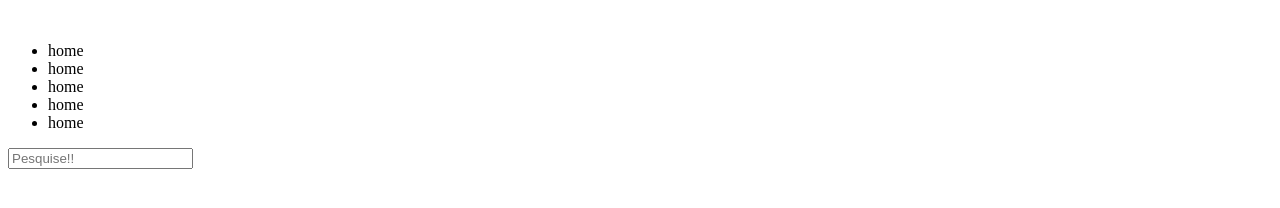
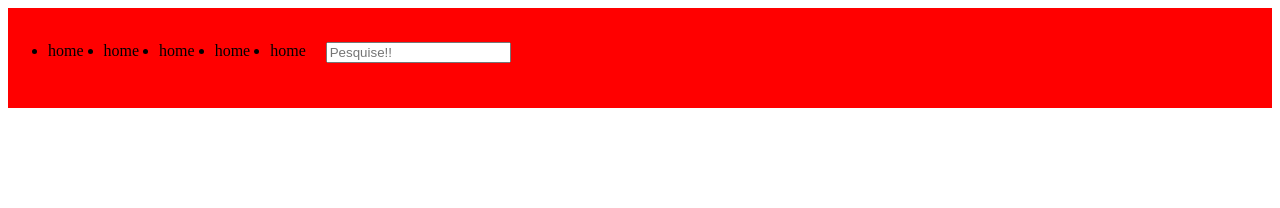
Before and after one commit to vetongameleira/novoTeste, a plain HTML site: page index.html in a window 1280 px wide. Drawn offline with Linux system fonts and the light colour scheme.

Commit message:
adicao de estilos na pagina

```diff
--- /dev/null
+++ b/css/estilo.css
@@ -0,0 +1,9 @@
+header{
+    width:100%;
+    height:100px;
+    background-color:red;
+}
+nav ul li{
+    float:left;
+    margin-right:20px;
+}
--- a/index.html
+++ b/index.html
@@ -6,7 +6,7 @@
         <meta name="author" content="">
         <meta name="description" content="">
         <link rel="icon" href="" media="all">
-        <link rel="stylesheet" href="" media="">
+        <link rel="stylesheet" href="css/estilo.css" media="all">
         <script src=""></script>
 	</head>
 	<body>
```
Also changed, not shown: 1 other file.
